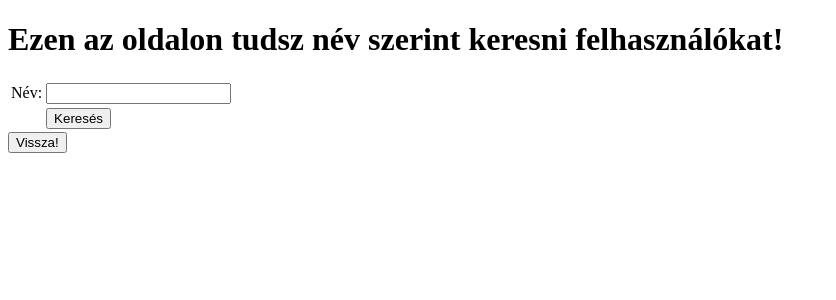
After one commit to rezlevi/Mini-Projekt-I., a PHP site: page /kereses_form.php in a window 1280 px wide. The commit adds this page. Shown: the top 300 px of the page, without its empty margins (0-836 px from the left). Run offline with PHP 8.4, Linux system fonts and the light colour scheme.

Commit message:
kereses_form.php

```diff
--- /dev/null
+++ b/Weblap/kereses_form.php
@@ -0,0 +1,28 @@
+<!DOCTYPE html>
+<html lang="en">
+<head>
+    <meta charset="UTF-8">
+    <title>Keresés</title>
+</head>
+
+<h1>Ezen az oldalon tudsz név szerint keresni felhasználókat!</h1>
+
+<body>
+    <form action="kereses.php" method="POST">
+        <table>
+            <tr>
+                <td>Név: </td>
+                <td><input type="text" name="nev" /></td>
+            </tr>
+            <tr>
+                <td></td>
+                <td><button type="submit">Keresés</button></td>
+            </tr>
+        </table>
+    </form>
+    </form>
+        <form action="admin_panel.php" method="POST">
+        <button type="submit">Vissza!</button>
+    </form>
+</body>
+</html>
```
Also changed, not shown: Weblap/admin_panel.php (+11 -1 lines).
